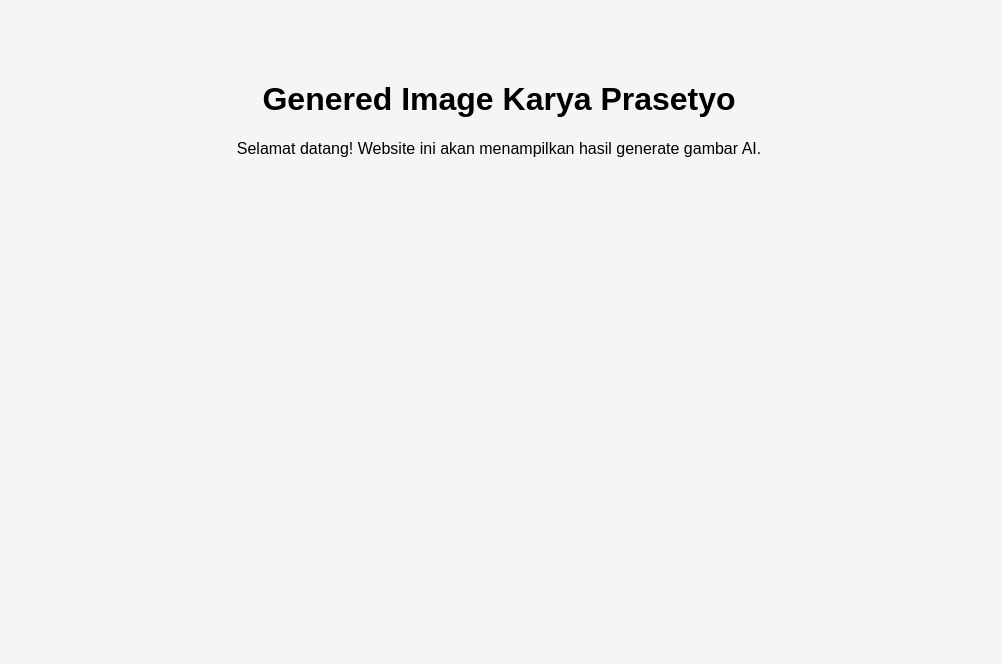
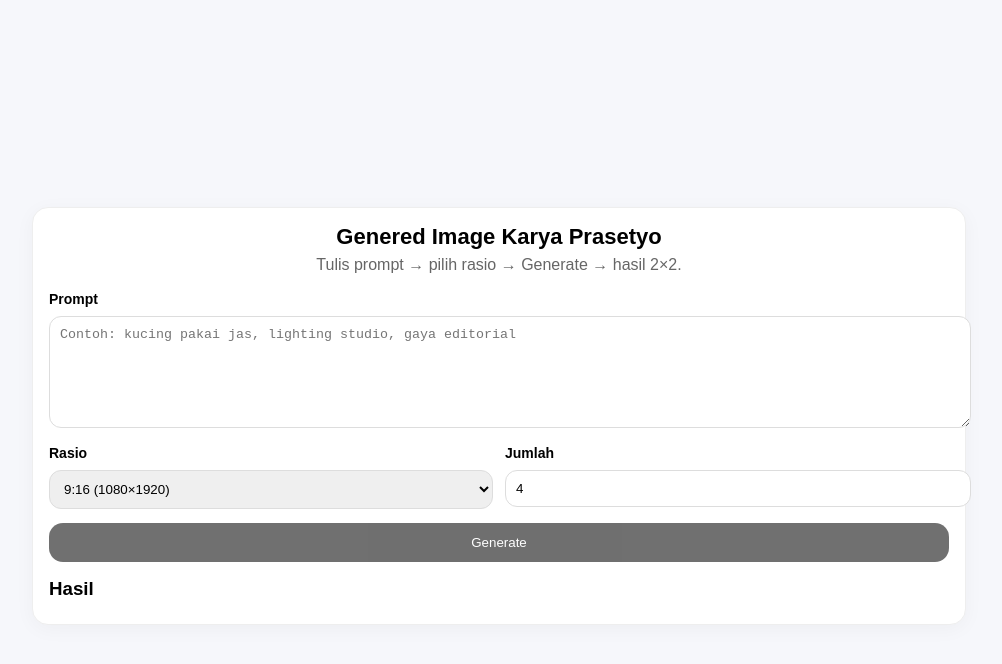
Before and after one commit to triklovart-max/imagegen-nextjs, a Next.js app: page / in a window 1280 px wide. Shown: the top 664 px of the page, without its empty margins (141-1143 px from the left). Built offline with nearby package versions, Linux system fonts and the light colour scheme.

Commit message:
Update page.js

```diff
--- a/app/page.js
+++ b/app/page.js
@@ -1,8 +1,86 @@
-export default function Page() {
+'use client';
+
+import { useState } from 'react';
+
+export default function Home() {
+  const [prompt, setPrompt] = useState('');
+  const [ratio, setRatio] = useState('9:16');
+  const [n, setN] = useState(4);
+  const [loading, setLoading] = useState(false);
+  const [imgs, setImgs] = useState([]);
+
+  const ratioMap = {
+    '1:1': { w: 1024, h: 1024 },
+    '9:16': { w: 1080, h: 1920 }, // TikTok
+    '20:9': { w: 1600, h: 720 },  // Full layar HP
+  };
+
+  async function onGen() {
+    if (!prompt.trim()) return;
+    const { w, h } = ratioMap[ratio] ?? ratioMap['9:16'];
+    setLoading(true);
+    try {
+      const r = await fetch('/api/generate', {
+        method: 'POST',
+        headers: { 'Content-Type': 'application/json' },
+        body: JSON.stringify({ prompt, n, width: w, height: h })
+      });
+      const data = await r.json();
+      setImgs(data.images || []);
+    } catch (e) {
+      console.error(e);
+      alert('Gagal generate. Coba lagi ya.');
+    } finally {
+      setLoading(false);
+    }
+  }
+
   return (
-    <main style={{ textAlign: "center", padding: "60px" }}>
-      <h1>Genered Image Karya Prasetyo</h1>
-      <p>Selamat datang! Website ini akan menampilkan hasil generate gambar AI.</p>
+    <main style={{minHeight:'100vh',display:'flex',alignItems:'center',justifyContent:'center',background:'#f6f7fb',padding:'16px'}}>
+      <div style={{width:'100%',maxWidth:900,background:'#fff',border:'1px solid #eee',borderRadius:16,padding:16,boxShadow:'0 4px 20px rgba(0,0,0,.04)'}}>
+        <h1 style={{fontSize:22,fontWeight:800,margin:0,textAlign:'center'}}>Genered Image Karya Prasetyo</h1>
+        <p style={{color:'#666',margin:'6px 0 16px',textAlign:'center'}}>Tulis prompt → pilih rasio → Generate → hasil 2×2.</p>
+
+        <label style={{fontWeight:600,fontSize:14}}>Prompt</label>
+        <textarea
+          value={prompt}
+          onChange={e=>setPrompt(e.target.value)}
+          placeholder="Contoh: kucing pakai jas, lighting studio, gaya editorial"
+          style={{width:'100%',minHeight:90,marginTop:8,border:'1px solid #ddd',borderRadius:12,padding:10}}
+        />
+
+        <div style={{display:'grid',gridTemplateColumns:'1fr 1fr',gap:12,marginTop:12}}>
+          <div>
+            <label style={{fontWeight:600,fontSize:14}}>Rasio</label>
+            <select value={ratio} onChange={e=>setRatio(e.target.value)} style={{width:'100%',marginTop:8,border:'1px solid #ddd',borderRadius:12,padding:10}}>
+              {Object.entries(ratioMap).map(([k,v])=>(
+                <option key={k} value={k}>{k} ({v.w}×{v.h})</option>
+              ))}
+            </select>
+          </div>
+          <div>
+            <label style={{fontWeight:600,fontSize:14}}>Jumlah</label>
+            <input type="number" min={1} max={8} value={n} onChange={e=>setN(parseInt(e.target.value||'1'))}
+              style={{width:'100%',marginTop:8,border:'1px solid #ddd',borderRadius:12,padding:10}} />
+          </div>
+        </div>
+
+        <button onClick={onGen} disabled={loading || !prompt.trim()}
+          style={{marginTop:14,width:'100%',border:0,borderRadius:14,padding:'12px 14px',background:'#111',color:'#fff',opacity:loading||!prompt.trim()?0.6:1}}>
+          {loading ? 'Menghasilkan…' : 'Generate'}
+        </button>
+
+        <div style={{marginTop:16}}>
+          <h3 style={{margin:'0 0 8px'}}>Hasil</h3>
+          <div style={{display:'grid',gridTemplateColumns:'1fr 1fr',gap:12}}>
+            {imgs.map((src,i)=>(
+              <div key={i} style={{overflow:'hidden',borderRadius:12,border:'1px solid #eee',background:'#fff'}}>
+                <img src={src} alt={'hasil-'+i} style={{width:'100%',height:'100%',objectFit:'cover'}}/>
+              </div>
+            ))}
+          </div>
+        </div>
+      </div>
     </main>
   );
-}
+                }
```
